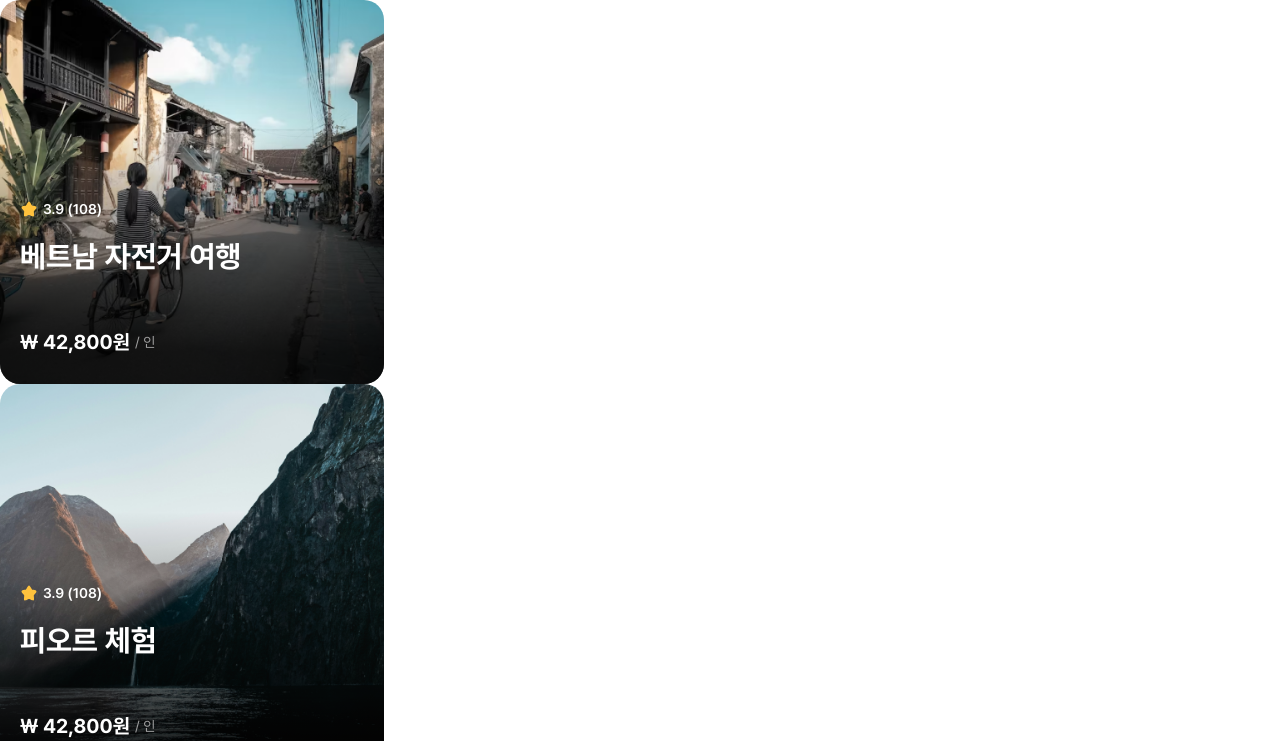
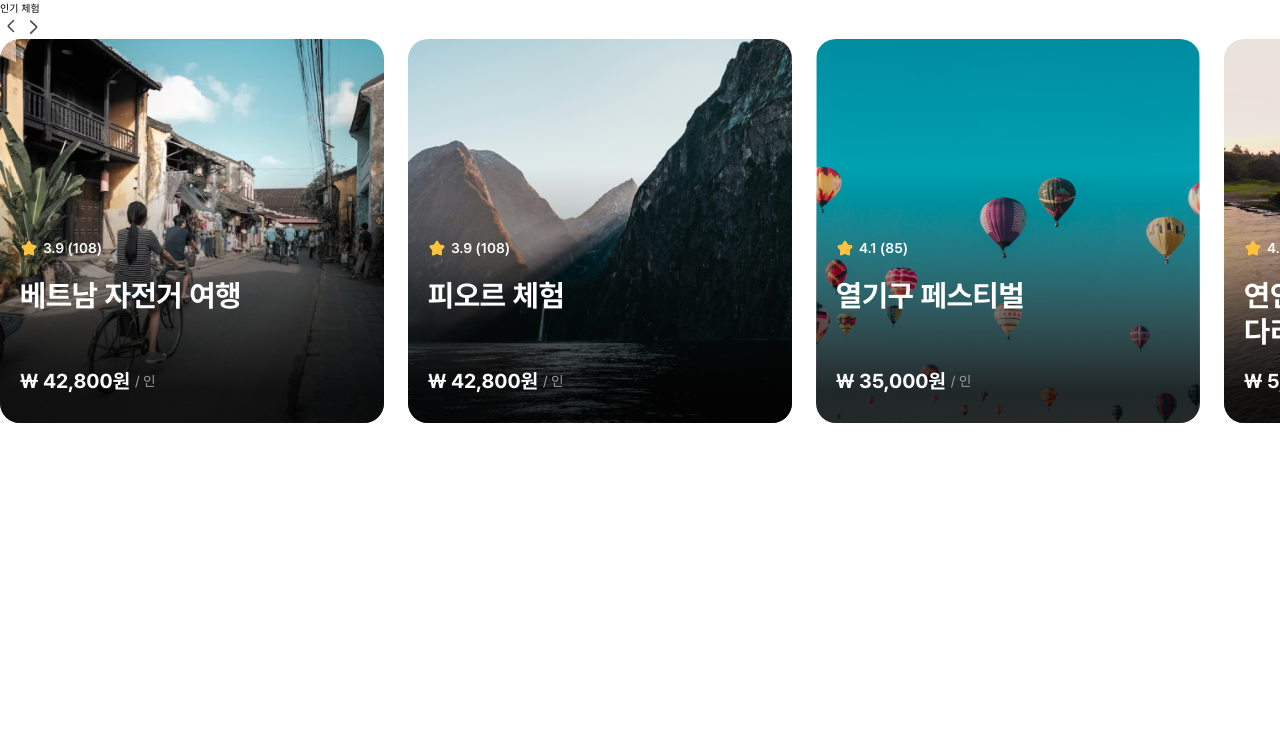
Before and after one commit to codeit-sprint-10/globalNomard, a Next.js app: page /main in a window 1280 px wide. Shown: the top 741 px of the page. Built offline with nearby package versions, Linux system fonts and the light colour scheme.

Commit message:
feat: 카드 스크롤 기능

```diff
--- a/app/(main)/_components/cardList/CardList.tsx
+++ b/app/(main)/_components/cardList/CardList.tsx
@@ -1,13 +1,39 @@
-import activityDummy from '@/_constants/activityDummy';
-import React from 'react';
+import React, { useState } from 'react';
 import Card from '../card/Card';
+import { Activity } from '../type';
+import * as S from './cardList.style';
+import ArrowLeft from '@/assets/icons/Arrow_left.svg';
+import ArrowRight from '@/assets/icons/Arrow_right.svg';
 
-export default function CardList() {
+export default function CardList({ data }: Activity) {
+  const [currentIndex, setCurrentIndex] = useState<number>(0);
+
+  const handleLeftButtonClick = () => {
+    if (currentIndex === 0) {
+      console.log('first card');
+      return;
+    }
+
+    setCurrentIndex((prevIndex) => prevIndex - 1);
+  };
+
+  const handleRightButtonClick = () => {
+    setCurrentIndex((prevIndex) => (prevIndex + 1) % data.length);
+  };
+
   return (
-    <div>
-      {activityDummy.map((item) => (
-        <Card key={item.id} data={item} />
-      ))}
-    </div>
+    <S.Wrapper>
+      <S.Arrow>
+        <ArrowLeft onClick={handleLeftButtonClick} />
+        <ArrowRight onClick={handleRightButtonClick} />
+      </S.Arrow>
+      <S.List>
+        {data.map((item) => (
+          <S.ListContainer key={item.id} currentIndex={currentIndex}>
+            <Card data={item} />
+          </S.ListContainer>
+        ))}
+      </S.List>
+    </S.Wrapper>
   );
 }
--- a/app/(main)/_components/cardList/cardList.style.ts
+++ b/app/(main)/_components/cardList/cardList.style.ts
@@ -0,0 +1,26 @@
+import styled from 'styled-components';
+
+export const Wrapper = styled.div`
+  display: flex;
+  flex-direction: column;
+`;
+
+export const Arrow = styled.div`
+  width: 4.4rem;
+
+  display: flex;
+  flex-direction: row;
+`;
+
+export const List = styled.div`
+  display: flex;
+  flex-direction: row;
+  gap: 2.4rem;
+
+  overflow: scroll;
+`;
+
+export const ListContainer = styled.div<{ currentIndex: number }>`
+  transform: translateX(${(props) => -props.currentIndex * 100}%);
+  transition: transform 0.3s ease;
+`;
--- /dev/null
+++ b/app/(main)/_components/type.ts
@@ -0,0 +1,13 @@
+import { StaticImageData } from 'next/image';
+
+export interface Data {
+  id: number;
+  images: StaticImageData;
+  title: string;
+  price: string;
+  point: string;
+}
+
+export interface Activity {
+  data: Data[];
+}
--- a/app/(main)/main/page.tsx
+++ b/app/(main)/main/page.tsx
@@ -1,11 +1,13 @@
 'use client';
 import React from 'react';
 import CardList from '../_components/cardList/CardList';
+import activityDummy from '@/_constants/activityDummy';
 
 export default function Main() {
   return (
     <div>
-      <CardList />
+      <p>인기 체험</p>
+      <CardList data={activityDummy} />
     </div>
   );
 }
```
Also changed, not shown: app/(main)/_components/card/Card.tsx (+1 -9 lines).
